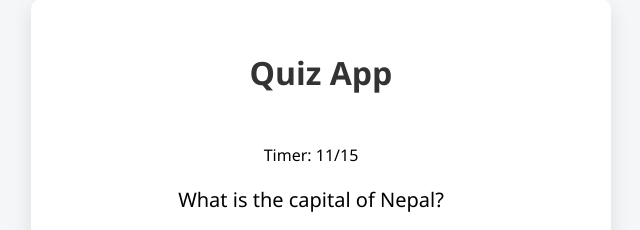
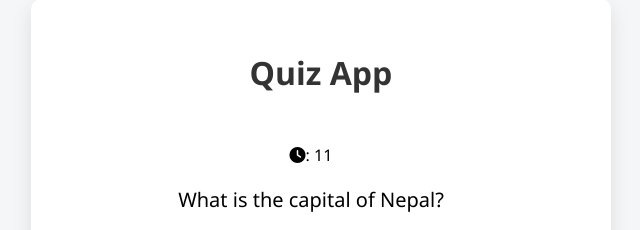
Before and after one commit to Xumanstha/QuizAppUsingJS, a plain HTML site: page index.html in a window 1280 px wide. Shown: the part 101-331 px from the top of the page, 319-959 px from the left. Drawn offline with Linux system fonts and the light colour scheme.

Commit message:
color and icon change

```diff
--- a/index.html
+++ b/index.html
@@ -6,6 +6,9 @@
   <meta name="viewport" content="width=device-width, initial-scale=1">
   <title>Quiz App</title>
   <link rel="stylesheet" href="style.css">
+  <link rel="stylesheet" href="https://cdnjs.cloudflare.com/ajax/libs/font-awesome/6.7.2/css/all.min.css"
+    integrity="sha512-Evv84Mr4kqVGRNSgIGL/F/aIDqQb7xQ2vcrdIwxfjThSH8CSR7PBEakCr51Ck+w+/U6swU2Im1vVX0SVk9ABhg=="
+    crossorigin="anonymous" referrerpolicy="no-referrer" />
   <style>
 
   </style>
@@ -17,7 +20,7 @@
     <h1>Quiz App</h1>
     <Form class="quiz-container" id="quiz-container">
       <div class="timer" id="timer">
-        <span>Timer:&nbsp</span><span id="timecounter"></span>
+        <span><i class="fa-solid fa-clock"></i>:&nbsp</span><span id="timecounter"></span>
       </div>
       <p id="question">
       </p>
--- a/script.js
+++ b/script.js
@@ -128,7 +128,7 @@ quizBox.addEventListener('submit', function (event) {
 
 
 function startTimer() {
-    Counter.innerText = `${Timer}/${Timer}`;
+    Counter.innerText = `${Timer}`;
     handleInterval();
     console.log(Number(Timer));
 }
@@ -137,7 +137,7 @@ function startTimer() {
 function CountIncrement() {
     let total = 15;
     if (Timer >= 0) {
-        Counter.innerText = `${Timer--}/${total}`;
+        Counter.innerText = `${Timer--}`;
     }
     else {
         Counter.innerText = "Times Up";
```
